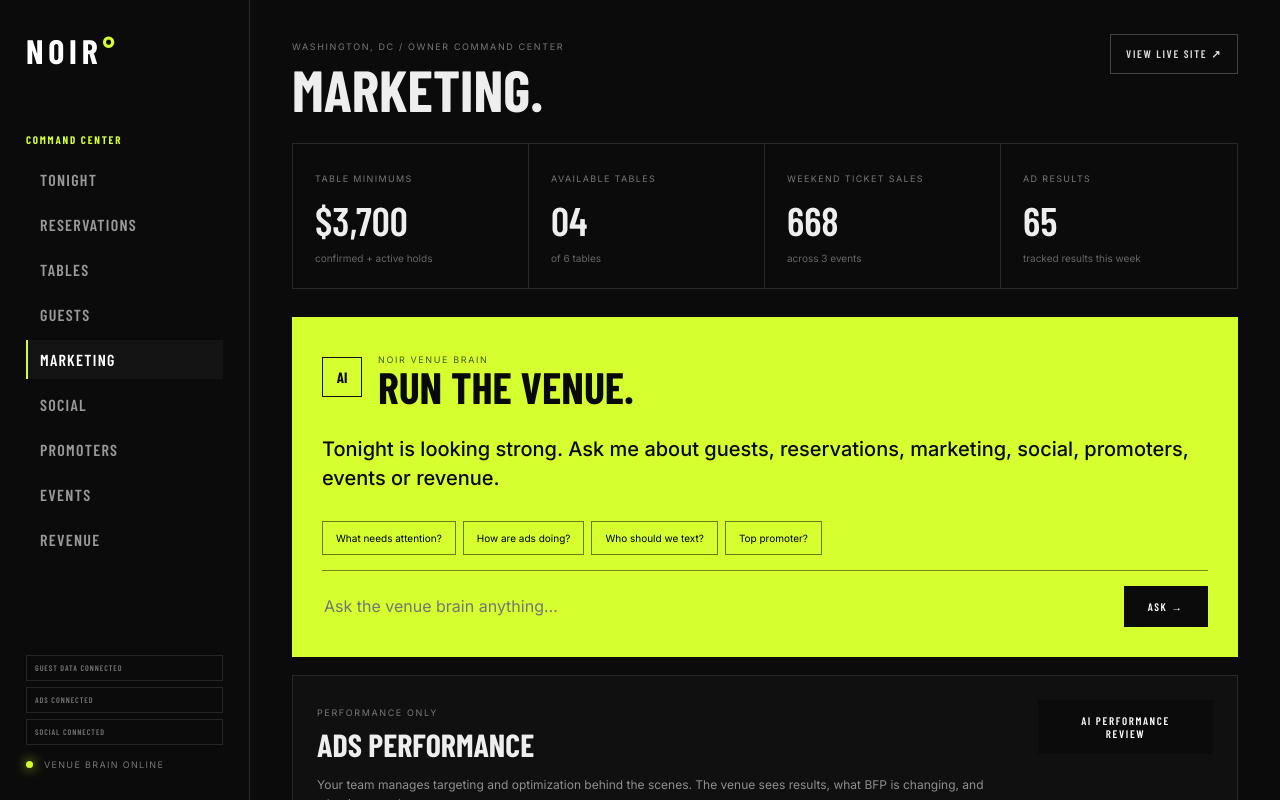
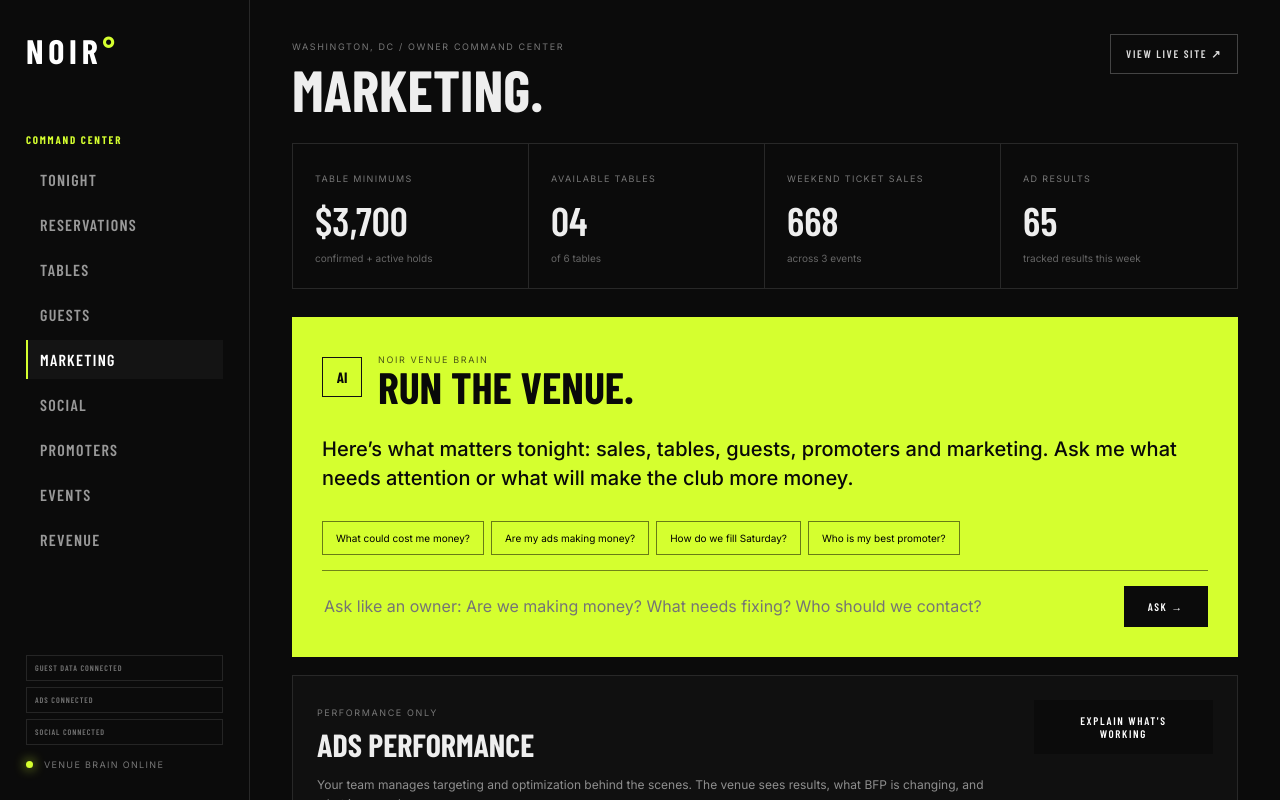
Before and after one commit to web2printusa-dev/bfp-venue-intelligence, a Next.js app: page /dashboard in a window 1280 px wide. Both pictures are taken after a click on the button "MARKETING". Shown: the top 800 px of the page. Built offline with nearby package versions, Linux system fonts and the light colour scheme; a web font is replaced by a local one.

Commit message:
Make venue brain prompts owner-focused and plain English

```diff
--- a/app/dashboard/page.tsx
+++ b/app/dashboard/page.tsx
@@ -8,7 +8,7 @@
 
 export default function Dashboard(){
  const [q,setQ]=useState('');
- const [reply,setReply]=useState('Tonight is looking strong. Ask me about guests, reservations, marketing, social, promoters, events or revenue.');
+ const [reply,setReply]=useState('Here’s what matters tonight: sales, tables, guests, promoters and marketing. Ask me what needs attention or what will make the club more money.');
  const [busy,setBusy]=useState(false);
  const [view,setView]=useState('Tonight');
  const [action,setAction]=useState<any>(null);
@@ -30,8 +30,8 @@ export default function Dashboard(){
    <section className="brain">
     <div className="brainHead"><span>AI</span><div><small>{venueConfig.brand.name} VENUE BRAIN</small><h2>RUN THE VENUE.</h2></div></div>
     <p className="brainReply">{busy?'Reading the operation…':reply}</p>{insights.length>0&&<div className="brainInsights">{insights.map((i:any)=><article key={i.label}><small>{i.label}</small><strong>{i.value}</strong><span>{i.note}</span></article>)}</div>}{brainActions.length>0&&<div className="brainCommands">{brainActions.map((a:any)=><button key={a.id} onClick={()=>runCommand(a.id)}>{a.label} →</button>)}</div>}
-    <div className="quick"><button onClick={()=>ask('What needs my attention tonight?')}>What needs attention?</button><button onClick={()=>ask('How are the ads performing?')}>How are ads doing?</button><button onClick={()=>ask('Who should we text to fill Saturday?')}>Who should we text?</button><button onClick={()=>ask('Which promoter is performing best?')}>Top promoter?</button></div>
-    <form onSubmit={e=>{e.preventDefault();ask()}}><input value={q} onChange={e=>setQ(e.target.value)} placeholder="Ask the venue brain anything…"/><button>ASK →</button></form>
+    <div className="quick"><button onClick={()=>ask('What could cost me money tonight?')}>What could cost me money?</button><button onClick={()=>ask('Are my ads making me money? Explain it simply.')}>Are my ads making money?</button><button onClick={()=>ask('How do we fill the remaining tables for Saturday?')}>How do we fill Saturday?</button><button onClick={()=>ask('Which promoter is actually making me the most money?')}>Who is my best promoter?</button></div>
+    <form onSubmit={e=>{e.preventDefault();ask()}}><input value={q} onChange={e=>setQ(e.target.value)} placeholder="Ask like an owner: Are we making money? What needs fixing? Who should we contact?"/><button>ASK →</button></form>
    </section>
 
    {view==='Tonight'&&<div className="opsGrid"><TablePanel/><BookPanel/></div>}
@@ -39,15 +39,15 @@ export default function Dashboard(){
    {view==='Reservations'&&<section className="panel fullPanel"><Title eyebrow="VIP HOST DESK" title="RESERVATIONS" action="AI SUMMARY" onAction={()=>ask('Summarize reservations and next actions')}/>{reservations.map(r=><div className="resCard" key={r[0]}><div><small>{r[0]} · TABLE {r[4]}</small><strong>{r[1]}</strong><span>{r[2]} guests · {r[3]}</span></div><div className="resActions"><em className={r[5].toLowerCase()}>{r[5]}</em><button onClick={()=>ask(`Give me the host brief for ${r[1]}`)}>HOST BRIEF</button></div></div>)}</section>}
    {view==='Guests'&&<section className="panel fullPanel"><Title eyebrow="GUEST INTELLIGENCE" title="VIP GUESTS" meta="ALL GUEST DATA IN ONE PLACE"/>{guests.map(g=><div className="guestRow" key={g[0]}><strong>{g[0]}</strong><span>{g[1]}</span><span>{g[2]} guests</span><span>Table {g[3]}</span><span>{g[4]}</span><button onClick={()=>ask(`What should the host know about ${g[0]} tonight?`)}>ASK AI</button></div>)}<div className="commandStrip"><button onClick={()=>runCommand('send_vip_sms')}>TEXT VIP LIST</button><button onClick={()=>runCommand('email_birthdays')}>EMAIL BIRTHDAYS</button><button onClick={()=>ask('Show me guests who have not returned recently and are worth reactivating')}>FIND REACTIVATION LIST</button></div></section>}
 
-   {view==='Marketing'&&<section className="fullPanel"><div className="marketingTop"><div><small>PERFORMANCE ONLY</small><h3>ADS PERFORMANCE</h3><p>Your team manages targeting and optimization behind the scenes. The venue sees results, what BFP is changing, and what improved.</p></div><button className="panelAction" onClick={()=>ask('Review current ad performance and tell me what BFP should fix next')}>AI PERFORMANCE REVIEW</button></div><div className="adGrid">{venueConfig.ads.map(a=><article className="adCard" key={a.name}><div className="adCardTop"><small>{a.status}</small><strong>{a.name}</strong></div><div className="adMetrics"><span><b>${a.spend}</b><small>SPEND</small></span><span><b>{a.leads}</b><small>RESULTS</small></span><span><b>{a.tableInquiries}</b><small>TABLE LEADS</small></span><span><b>{a.ticketSales}</b><small>TICKET SALES</small></span></div><div className="optimization"><b>{a.trend}</b><span>BFP OPTIMIZATION</span><p>{a.status==='REVIEW'?'Creative fatigue detected. BFP will refresh creative and rebalance spend.':'Performing well. BFP is protecting spend and scaling the winning creative.'}</p></div></article>)}</div></section>}
+   {view==='Marketing'&&<section className="fullPanel"><div className="marketingTop"><div><small>PERFORMANCE ONLY</small><h3>ADS PERFORMANCE</h3><p>Your team manages targeting and optimization behind the scenes. The venue sees results, what BFP is changing, and what improved.</p></div><button className="panelAction" onClick={()=>ask('Explain the ads in plain English: what is making money, what is wasting money, and what BFP should fix next')}>EXPLAIN WHAT'S WORKING</button></div><div className="adGrid">{venueConfig.ads.map(a=><article className="adCard" key={a.name}><div className="adCardTop"><small>{a.status}</small><strong>{a.name}</strong></div><div className="adMetrics"><span><b>${a.spend}</b><small>SPEND</small></span><span><b>{a.leads}</b><small>RESULTS</small></span><span><b>{a.tableInquiries}</b><small>TABLE LEADS</small></span><span><b>{a.ticketSales}</b><small>TICKET SALES</small></span></div><div className="optimization"><b>{a.trend}</b><span>BFP OPTIMIZATION</span><p>{a.status==='REVIEW'?'Creative fatigue detected. BFP will refresh creative and rebalance spend.':'Performing well. BFP is protecting spend and scaling the winning creative.'}</p></div></article>)}</div></section>}
 
    {view==='Social'&&<section className="panel fullPanel"><Title eyebrow="CONTENT ENGINE" title="SOCIAL PLANNER" action="UPLOAD CONTENT" onAction={()=>setAction({title:'CONTENT UPLOAD',result:'Media intake opened',detail:'Creative can be uploaded here and routed into the content calendar.'})}/>{venueConfig.social.map(s=><div className="socialRow" key={s.day+s.time+s.event}><div><small>{s.day} · {s.time}</small><strong>{s.event}</strong></div><span>{s.channel}</span><span>{s.type}</span><em>{s.status}</em><button onClick={()=>runCommand('queue_social')}>QUEUE</button></div>)}<div className="commandStrip"><button onClick={()=>ask('Write this week social plan around our three events')}>BUILD WEEK PLAN</button><button onClick={()=>runCommand('caption')}>GENERATE CAPTION</button><button onClick={()=>ask('What is the best time to post our next event content and why?')}>BEST TIME TO POST</button></div></section>}
 
    {view==='Promoters'&&<section className="panel fullPanel"><Title eyebrow="PROMOTER INTELLIGENCE" title="PROMOTER CENTER" meta="ATTRIBUTION + REVENUE"/>{venueConfig.promoters.map((p,i)=><div className="promoterRow" key={p.code}><b>#{i+1}</b><strong>{p.name}</strong><span>{p.code}</span><span>{p.guests} guests</span><span>{p.tickets} tickets</span><span>{p.tables} tables</span><em>${p.revenue.toLocaleString()}</em><button onClick={()=>ask(`Give me a performance brief for ${p.name}`)}>BRIEF</button></div>)}<div className="commandStrip"><button onClick={()=>ask('Which promoter is performing best and who needs attention?')}>AI PROMOTER REVIEW</button><button onClick={()=>runCommand('notify_promoters')}>NOTIFY PROMOTERS</button></div></section>}
 
-   {view==='Events'&&<section className="fullPanel"><div className="eventOpsHead"><div><small>ONE EVENT → EVERY CHANNEL</small><h3>EVENT BUILDER</h3><p>Create once, then push the event into website, ticketing, social, CRM messaging and promoter workflows.</p></div><button className="panelAction" onClick={()=>setAction({title:'EVENT BUILDER',result:'New event workflow opened',detail:'Create the event once, then publish it across the website, guest messaging, social calendar and promoter workflows.'})}>+ CREATE EVENT</button></div><div className="eventOpsGrid">{venueConfig.events.map(e=><article className="eventOpsCard" key={e.id}><small>{e.date} · {e.music}</small><h4>{e.name}</h4><div><span><b>{e.ticketsSold}</b> tickets</span><span><b>${e.ticketRevenue.toLocaleString()}</b> revenue</span><span><b>{e.tableInquiries}</b> table inquiries</span></div><button onClick={()=>ask(`Give me a promotion plan for ${e.name}`)}>ASK BRAIN FOR PLAN →</button></article>)}</div></section>}
+   {view==='Events'&&<section className="fullPanel"><div className="eventOpsHead"><div><small>ONE EVENT → EVERY CHANNEL</small><h3>EVENT BUILDER</h3><p>Create once, then push the event into the website, ticketing, guest messaging, social and promoter workflows.</p></div><button className="panelAction" onClick={()=>setAction({title:'EVENT BUILDER',result:'New event workflow opened',detail:'Create the event once, then publish it across the website, guest messaging, social calendar and promoter workflows.'})}>+ CREATE EVENT</button></div><div className="eventOpsGrid">{venueConfig.events.map(e=><article className="eventOpsCard" key={e.id}><small>{e.date} · {e.music}</small><h4>{e.name}</h4><div><span><b>{e.ticketsSold}</b> tickets</span><span><b>${e.ticketRevenue.toLocaleString()}</b> revenue</span><span><b>{e.tableInquiries}</b> table inquiries</span></div><button onClick={()=>ask(`Give me a promotion plan for ${e.name}`)}>ASK BRAIN FOR PLAN →</button></article>)}</div></section>}
 
-   {view==='Revenue'&&<section className="revenueGrid"><article className="revenueCard"><small>REPRESENTED TABLE MINIMUMS</small><strong>$3,700</strong><span>Confirmed + active holds</span></article><article className="revenueCard"><small>WEEKEND TICKETS</small><strong>$26.7K</strong><span>Gross ticket revenue</span></article><article className="revenueCard"><small>TOP PROMOTER REVENUE</small><strong>$9.2K</strong><span>Attributed to J. Prince</span></article><section className="panel revenueBrain"><Title eyebrow="AI REVENUE DESK" title="WHAT SHOULD WE PUSH?"/><p>Use the venue brain to identify open inventory, guest segments, promoter opportunities and marketing gaps without exposing the underlying CRM.</p><button className="panelAction" onClick={()=>ask('Based on tonight and this weekend, what should we push to maximize revenue?')}>ASK FOR REVENUE PLAN →</button></section></section>}
+   {view==='Revenue'&&<section className="revenueGrid"><article className="revenueCard"><small>REPRESENTED TABLE MINIMUMS</small><strong>$3,700</strong><span>Confirmed + active holds</span></article><article className="revenueCard"><small>WEEKEND TICKETS</small><strong>$26.7K</strong><span>Gross ticket revenue</span></article><article className="revenueCard"><small>TOP PROMOTER REVENUE</small><strong>$9.2K</strong><span>Attributed to J. Prince</span></article><section className="panel revenueBrain"><Title eyebrow="AI REVENUE DESK" title="WHAT SHOULD WE PUSH?"/><p>Use the venue brain to find where money is being left on the table and what the team should do next.</p><button className="panelAction" onClick={()=>ask('Based on tonight and this weekend, what should we push to maximize revenue?')}>ASK FOR REVENUE PLAN →</button></section></section>}
 
    {action&&<div className="actionToast"><b>{action.title||'COMMAND RESULT'}</b><span>{action.result||'Action completed'}</span><small>{action.detail||'The venue command was processed.'}</small></div>}
   </section>
```
